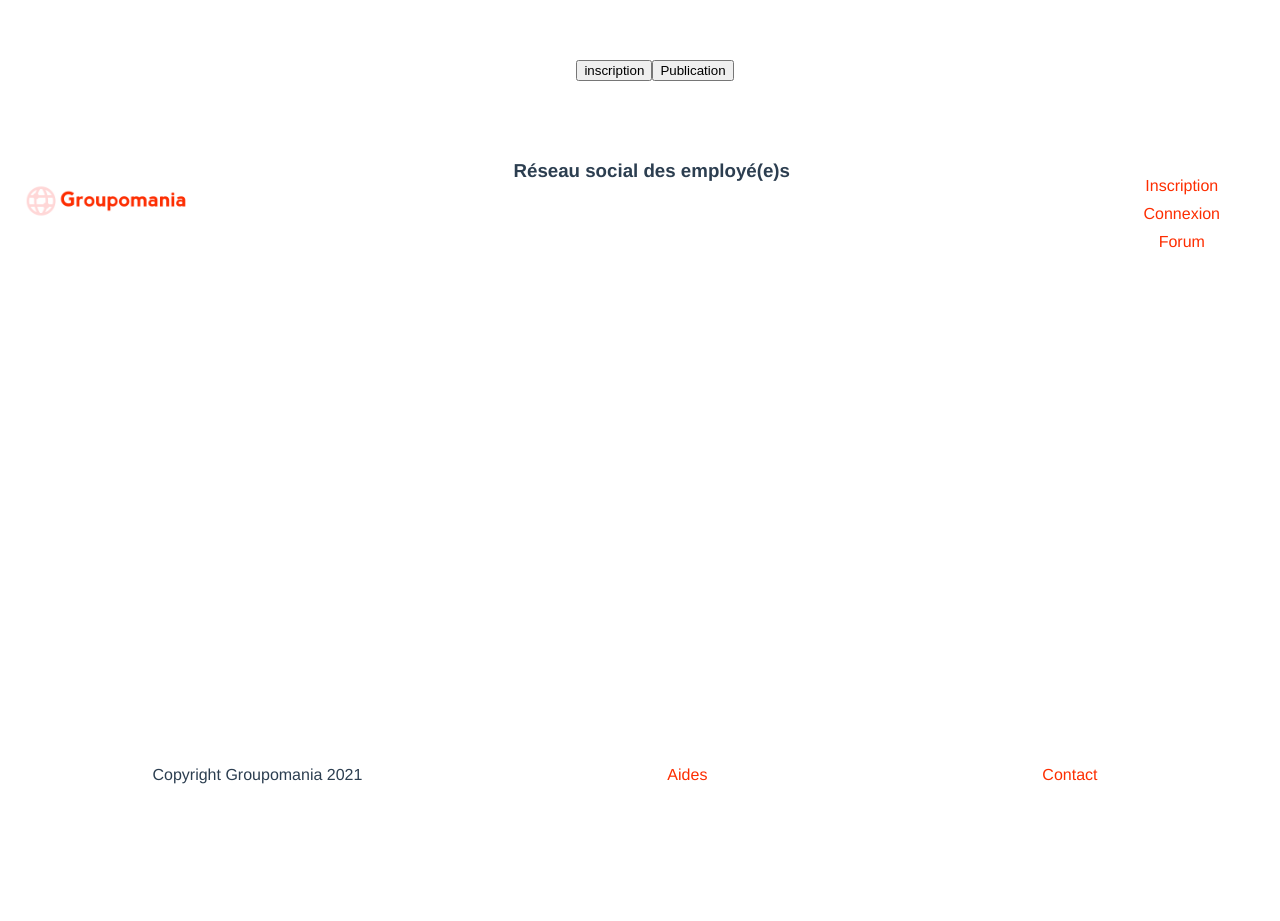
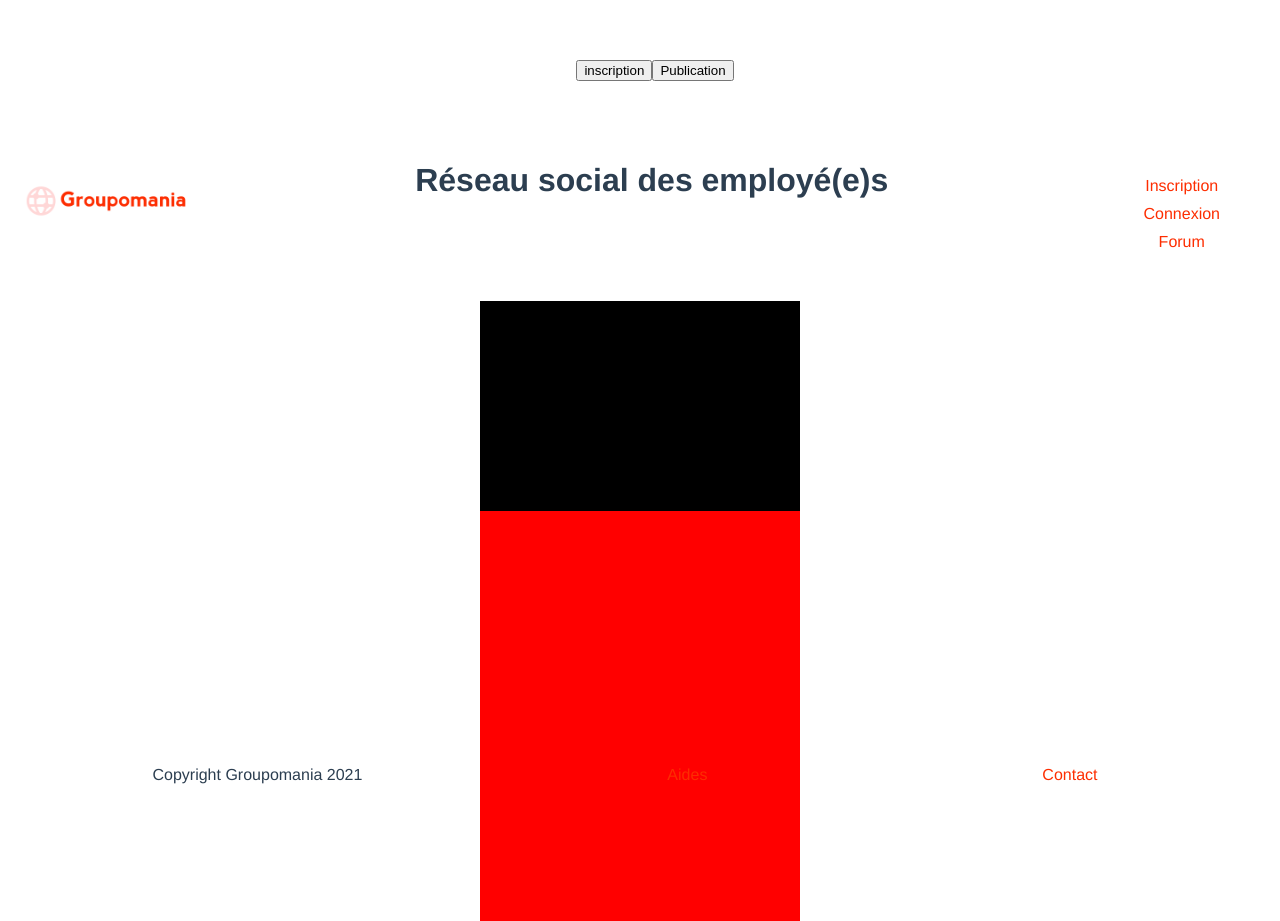
Before and after one commit to Etudiantoc-dev/p7_front_rs, a Vue app: page /#/Publication in a window 1280 px wide. Before the commit the page ends 800 px from the top, so only its background shows below. Built offline with nearby package versions, Linux system fonts and the light colour scheme.

Commit message:
Début HTML Publication

```diff
--- /dev/null
+++ b/src/components/FormPublication.vue
@@ -0,0 +1,3 @@
+<template>
+
+</template>
--- a/src/views/Publication.vue
+++ b/src/views/Publication.vue
@@ -1,24 +1,56 @@
 <script>
 import Footer from "../components/Footer.vue";
 import Header from "../components/Header.vue";
-import {mapState} from "vuex"
+import { mapState } from "vuex";
 export default {
   name: "Publication",
   components: {
     Footer,
     Header,
   },
-   computed:{
+  computed: {
     ...mapState({
-      logo: "logo"
-    })
-}}
+      logo: "logo",
+    }),
+  },
+};
 </script>
-<template id="app" class="app">
-  <section>
-    <aside>
-      <Header v-for="item in logo" :image="item.image" :key="item.name" />
-      <Footer />
-    </aside>
-  </section>
+<template>
+  <div id="app" class="app">
+    <Header v-for="item in logo" :image="item.image" :key="item.name" />
+    <section>
+      <aside id="form_publication">
+        <div class="container_commentaires"></div>
+        <div class="container_img"></div>
+      </aside>
+      <aside></aside>
+    </section>
+    <Footer />
+  </div>
 </template>
+<style lang="css">
+.commentaires {
+  background-color: red;
+}
+.container_commentaires {
+  background: black;
+  width: 25%;
+  height: 200px;
+  object-fit: cover;
+  padding-top: 10px;
+}
+
+.container_img {
+  width: 25%;
+  height: 400px;
+  object-fit: cover;
+  padding-top: 10px;
+  background: red;
+}
+#form_publication{
+    margin: auto;
+    display: flex;
+    flex-direction: column;
+    align-items: center;
+}
+</style>
```
Also changed, not shown: 1 other file (tests, documents, lock files or other folders).
